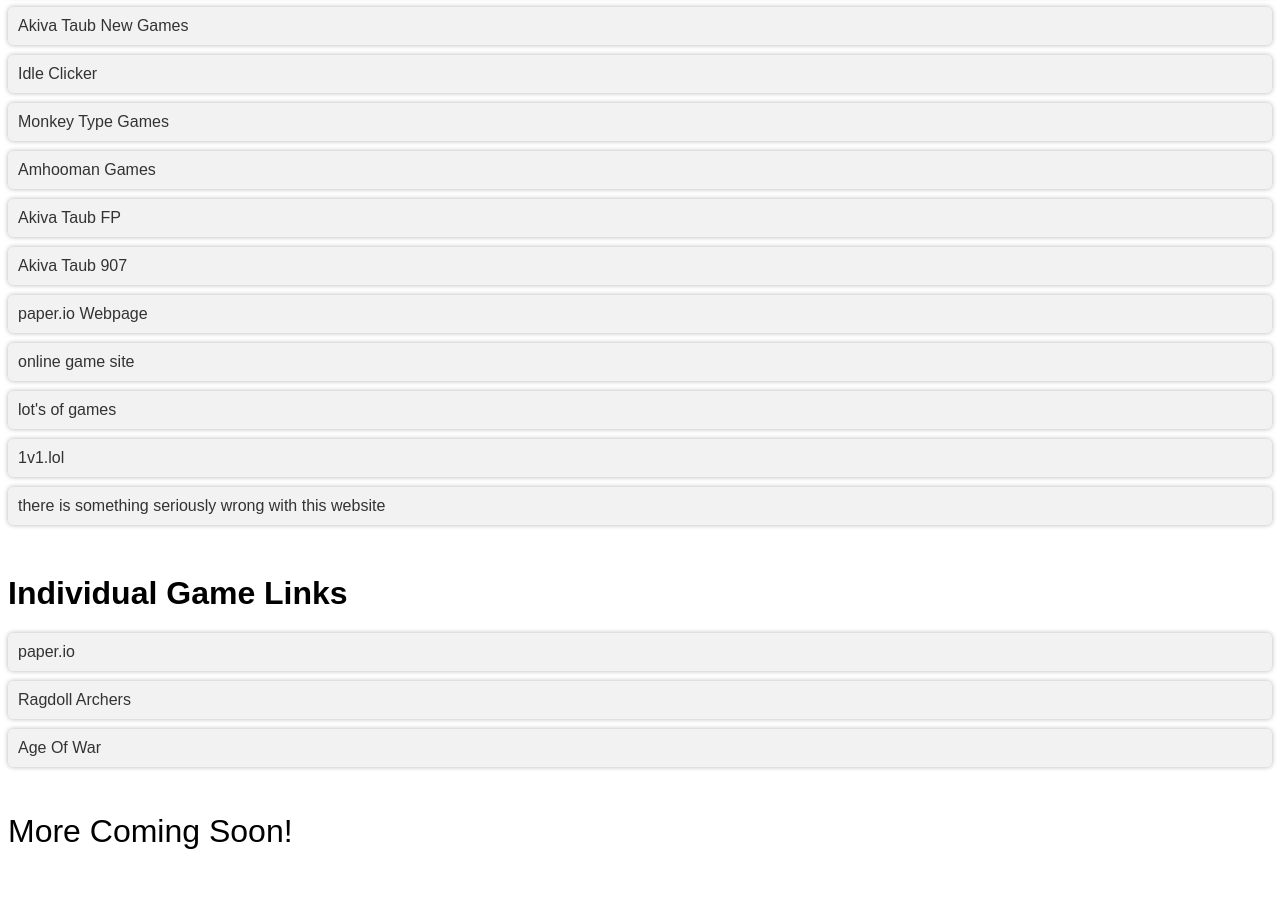
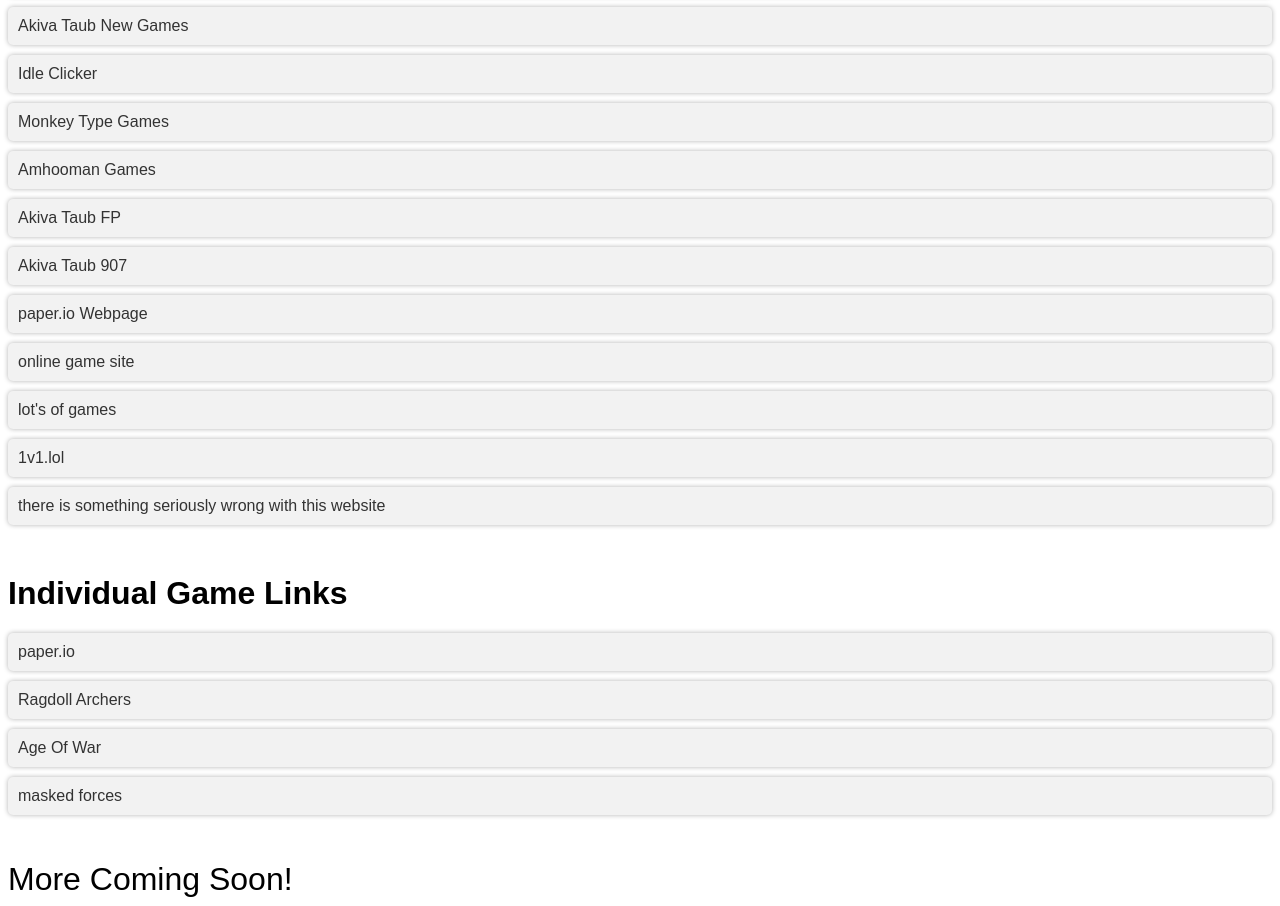
Before and after one commit to akivataub/main, a plain HTML site: page web.html in a window 1280 px wide. Shown: the part 173-1079 px from the top of the page. Before the commit the page ends 1031 px from the top, so only its background shows below. Drawn offline with Linux system fonts and the light colour scheme.

Commit message:
Update web.html

```diff
--- a/web.html
+++ b/web.html
@@ -67,6 +67,7 @@
     <a href="https://paperio2online.github.io/" class="link">paper.io</a>
     <a href="https://akivataub.github.io/games/ragdoll-archers/" class="link">Ragdoll Archers</a>
     <a href="https://amhooman.github.io/website/games/ageofwar/" class="link">Age Of War</a>
+    <a href="https://smashkartsonlinegames.github.io/play/masked-forces.html" class="link">masked forces</a>
     <br><br>
     <div class="blinking-text">
         More Coming Soon!
```
